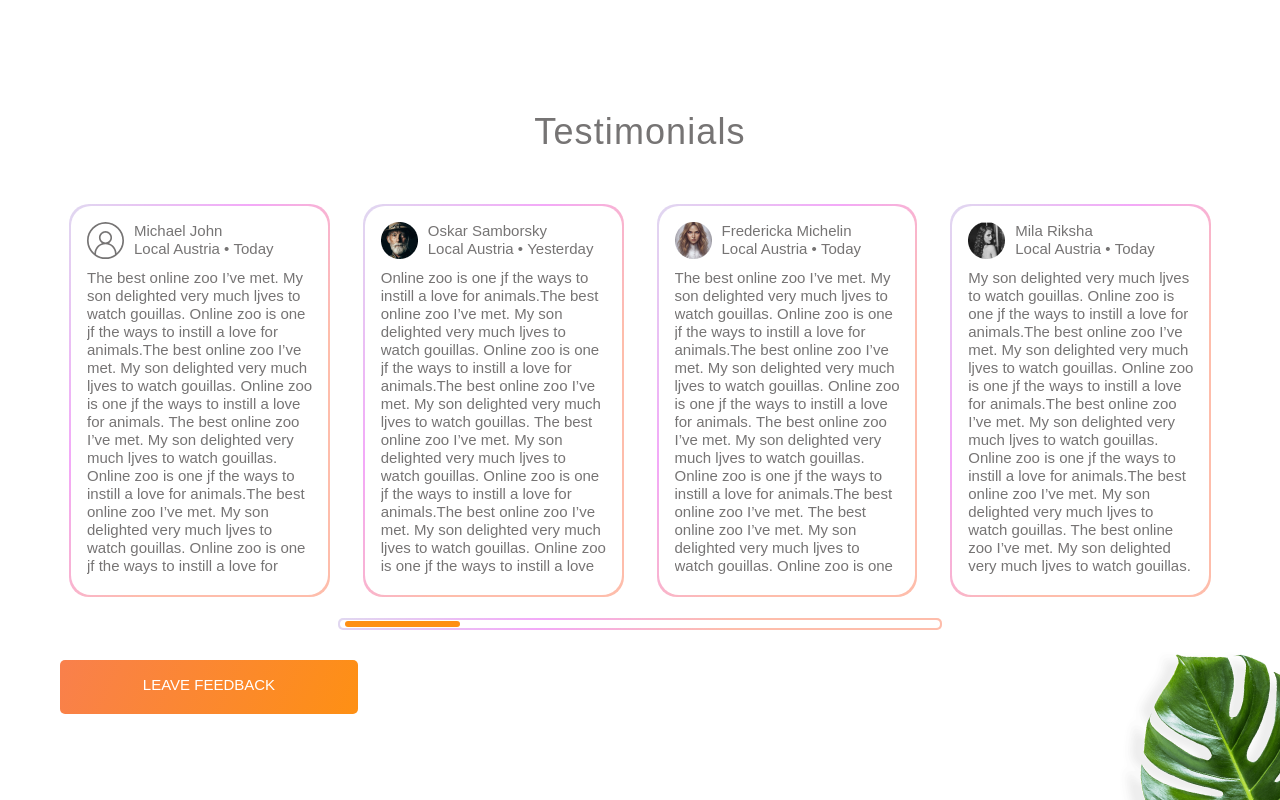
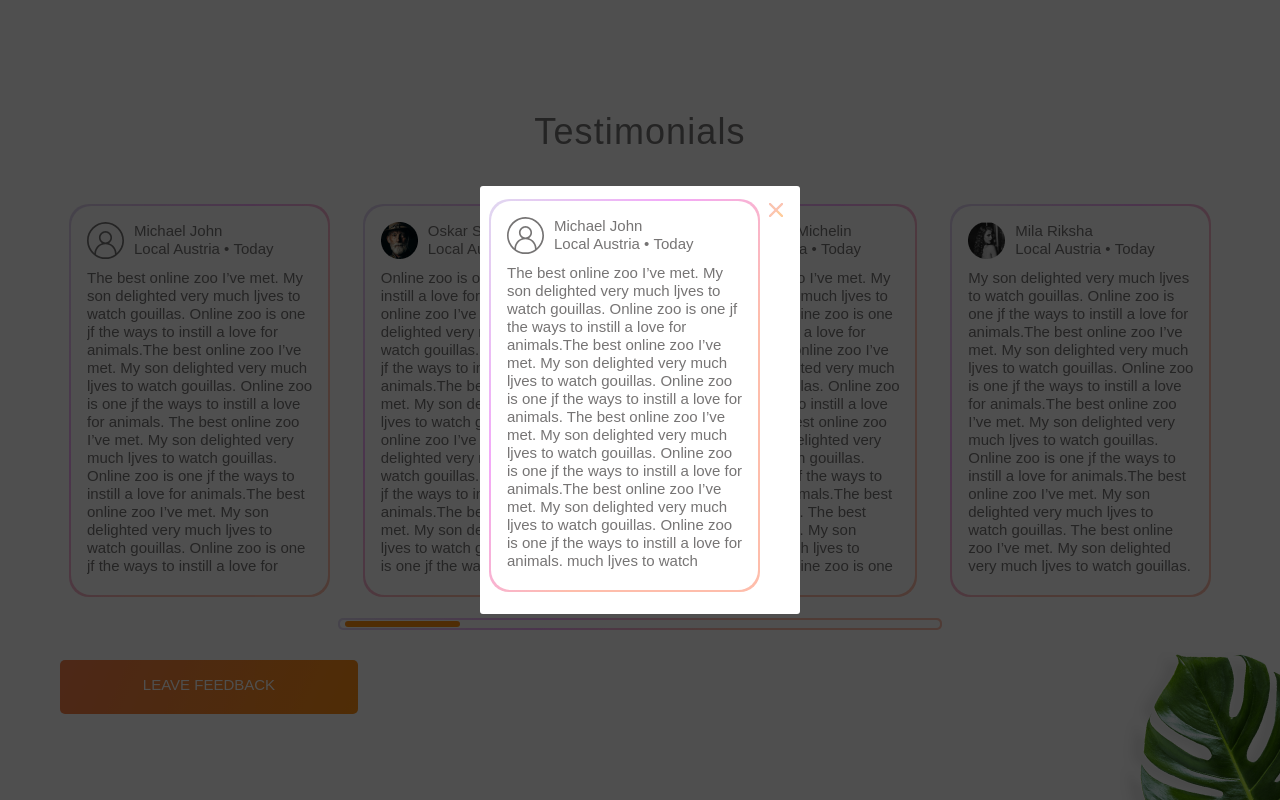
Before and after one commit to AndreyVeres/song-bird, a plain HTML site: page online-zoo/pages/main/index.html in a window 1280 px wide. Both pictures are taken after a click on the item 199 px from the left and 3396 px from the top of the page. Shown: the part 2996-3796 px from the top of the page. Drawn offline with Linux system fonts and the light colour scheme.

Commit message:
feat : popup testimonials

```diff
--- a/online-zoo/assets/js/donateDots.js
+++ b/online-zoo/assets/js/donateDots.js
@@ -27,6 +27,7 @@ const donateDots = () => {
         let target = e.target;
         if(target.classList.contains('scale__circle')){
             clearDots()
+            console.dir(target)
             target.classList.add('scale__circle-active')
             target.nextElementSibling.classList.add('scale__price--active')
             input.value = target.nextElementSibling.textContent.slice(1)
--- /dev/null
+++ b/online-zoo/assets/js/popup.js
@@ -0,0 +1,35 @@
+const popup = (itemSelector, popupWrap, popupWindow, closeSelector) => {
+    const items = document.querySelectorAll(itemSelector)
+    const close = document.querySelector(closeSelector)
+    const popupWrapper = document.querySelector(popupWrap)
+    const popup = document.querySelector(popupWindow)
+
+    items.forEach(item => {
+        item.addEventListener('click', (e) => {
+            if (e.currentTarget === item) {
+                openPopup(item)
+            }
+        })
+    })
+    function openPopup(item) {
+        const cloneItem = item.cloneNode(true);
+        cloneItem.classList.add('popup__item')
+
+        popupWrapper.append(cloneItem)
+        popup.style.visibility = 'visible'
+        popup.style.opacity = '1'
+    }
+    function closePopup(e) {
+        if (e.target === close || e.target === popup) {
+            popup.style.visibility = 'hidden'
+            popup.style.opacity = '0'
+            removePopup()
+        }
+    }
+    function removePopup() {
+        document.querySelector('.popup__item').remove()
+    }
+    popup.addEventListener('click', closePopup)
+}
+
+export default popup;
--- a/online-zoo/assets/scss/style.scss
+++ b/online-zoo/assets/scss/style.scss
@@ -31,7 +31,7 @@
             width: 266px;
         }
 
-        @media(max-width : 400px){
+        @media(max-width : 400px) {
             margin-bottom: 40px;
         }
     }
@@ -66,7 +66,7 @@
             height: 16px;
         }
 
-        @media(max-width : 400px){
+        @media(max-width : 400px) {
             left: calc(50% - 145px);
             width: 290px;
             height: 16px;
@@ -139,7 +139,7 @@
         border-radius: 50%;
         background: transparent;
 
-        @media(max-width : 500px){
+        @media(max-width : 500px) {
             width: 11px;
             height: 11px;
             top: -3px;
@@ -158,7 +158,7 @@
         border-radius: 50%;
         background: transparent;
 
-        @media(max-width : 500px){
+        @media(max-width : 500px) {
             width: 21px;
             height: 21px;
             top: -8px;
@@ -1634,7 +1634,7 @@
             margin: 0 10px;
         }
 
-        @media(max-width : 400px){
+        @media(max-width : 400px) {
             margin: 0 0;
         }
 
@@ -1697,7 +1697,7 @@
             padding-bottom: 47px;
         }
 
-        @media(max-width : 400px){
+        @media(max-width : 400px) {
             padding-bottom: 20px;
         }
     }
@@ -1727,7 +1727,7 @@
             margin-bottom: 30px;
         }
 
-        @media(max-width : 400px){
+        @media(max-width : 400px) {
             font-size: 24px;
             line-height: 28px;
             margin-bottom: 27px;
@@ -1749,7 +1749,7 @@
             padding-bottom: 29px;
         }
 
-        @media(max-width : 400px){
+        @media(max-width : 400px) {
             padding-bottom: 20px;
         }
     }
@@ -1780,7 +1780,7 @@
             gap: 40px;
         }
 
-        @media(max-width : 400px){
+        @media(max-width : 400px) {
             margin-right: 0;
             gap: 47px;
             margin-bottom: 0;
@@ -1801,14 +1801,14 @@
         right: -18px;
         bottom: 39px;
 
-        @media(max-width : 400px){
+        @media(max-width : 400px) {
             right: -6px;
             bottom: 22px;
         }
     }
 
-    &__counter >p:last-child{
-        @media(max-width : 500px){
+    &__counter>p:last-child {
+        @media(max-width : 500px) {
             font-size: 9px;
             line-height: 12px;
         }
@@ -1820,7 +1820,7 @@
         line-height: 57px;
         margin-bottom: 10px;
 
-        @media(max-width : 400px){
+        @media(max-width : 400px) {
             font-size: 40px;
             line-height: 32px;
         }
@@ -1918,7 +1918,7 @@
         white-space: normal;
         flex-basis: 25%;
         margin: 15px 11px;
-
+        cursor: pointer;
         @media (max-width : $desctop) {
             flex-basis: 33%;
             margin: 14px 20px;
@@ -2243,7 +2243,7 @@
             margin-bottom: 32px;
         }
 
-        @media(max-width : 400px){
+        @media(max-width : 400px) {
             margin-bottom: 25px;
         }
     }
@@ -2258,7 +2258,7 @@
         justify-content: space-evenly;
         align-items: center;
 
-        @media(max-width : 400px){
+        @media(max-width : 400px) {
             margin-bottom: 27px;
         }
     }
@@ -2342,13 +2342,13 @@
             padding: 0px 0px 0px 12px;
         }
 
-        @media(max-width : 400px){
+        @media(max-width : 400px) {
             padding: 0px 0px 0px 0px;
         }
     }
 
     &__form-donate {
-        @media(max-width : 1000px){
+        @media(max-width : 1000px) {
             margin-right: 12px;
         }
 
@@ -2646,7 +2646,45 @@
 
 }
 
-
+.popup {
+    position: fixed;
+    /* display: none; */
+    opacity: 0;
+    visibility: hidden;
+    transition: opacity 0.6s;
+    left: 0;
+    top: 0;
+    width: 100%;
+    height: 100%;
+    z-index: 5;
+    background: rgba(0, 0, 0, 0.692);
+    display: flex;
+    align-items: center;
+    justify-content: center;
+    &__wrapper {
+        background-color: #fff;
+        border-radius: 3px;
+        width: 320px;
+        height: 428px;
+        position: relative;
+        z-index: -999;
+        position: relative;
+    }
+
+    &__close{
+        position: absolute;
+        right: 17px;
+        top: 17px;
+        cursor: pointer;
+    }
+    &__box {
+        margin: 20px 17px;
+    }
+
+    &__item {
+        cursor: default;
+    }
+}
 
 
 
--- a/online-zoo/pages/main/index.html
+++ b/online-zoo/pages/main/index.html
@@ -487,6 +487,37 @@
                 </li>
             </ul>
 
+            <div class="popup">
+
+                <div class="popup__wrapper">
+                    <img src="../../assets/images/popup__close.svg" class="popup__close" alt="closepopup">
+                    <!-- <div class="testimonials__item popup__box">
+                        <div class="testimonials__head">
+                            <img src="../../assets/images/icons/avatar3.jpg" alt="avatar" class="testimonials__avatar">
+                            <div class="testimonials__member-info">
+                                <p class="testimonials__name">Mila Riksha</p>
+                                <p class="testimonials__location">Local Austria</p>
+                                <span> • </span>
+                                <p class="testimonials__date">Today</p>
+                            </div>
+                        </div>
+                        <p class="testimonials__text">
+                            My son delighted very much ljves to watch gouillas. Online zoo is one jf the ways to instill a
+                            love for animals.The best online zoo I’ve met. My son delighted very much ljves to watch
+                            gouillas. Online zoo is one jf the ways to instill a love for animals.The best online zoo I’ve
+                            met. My son delighted very much ljves to watch gouillas. Online zoo is one jf the ways to
+                            instill a love for animals.The best online zoo I’ve met. My son delighted very much ljves to
+                            watch gouillas.
+                            The best online zoo I’ve met. My son delighted very much ljves to watch gouillas. Online zoo is
+                            one jf the ways to instill a love for animals.The best online zoo I’ve met. My son delighted
+                            very much ljves to watch gouillas. Online zoo is one jf the ways to instill a love for animals.
+
+
+                        </p>
+                    </div> -->
+                </div>
+
+            </div>
             <input type="range" class="testimonials__range" value="1">
 
             <a href="#" class="ovalBtn testimonials__btn">leave feedback</a>
--- a/online-zoo/pages/main/scripts.js
+++ b/online-zoo/pages/main/scripts.js
@@ -1,9 +1,15 @@
 
 import donateDots from "../../assets/js/donateDots.js";
+import popup from "../../assets/js/popup.js";
 try{
     donateDots()
+
 }catch{}
 
+
+try{
+    popup('.testimonials__item' , '.popup__wrapper' , '.popup' , '.popup__close')
+}catch{}
 const formInput = document.querySelector('.footer__form-email__input')
 const label = document.querySelector('.footer__form-email__label');
 const form = document.querySelector('.footer__form')
```
Also changed, not shown: online-zoo/assets/images/popup__close.svg (added), online-zoo/assets/scss/style.css, 1 other file.
